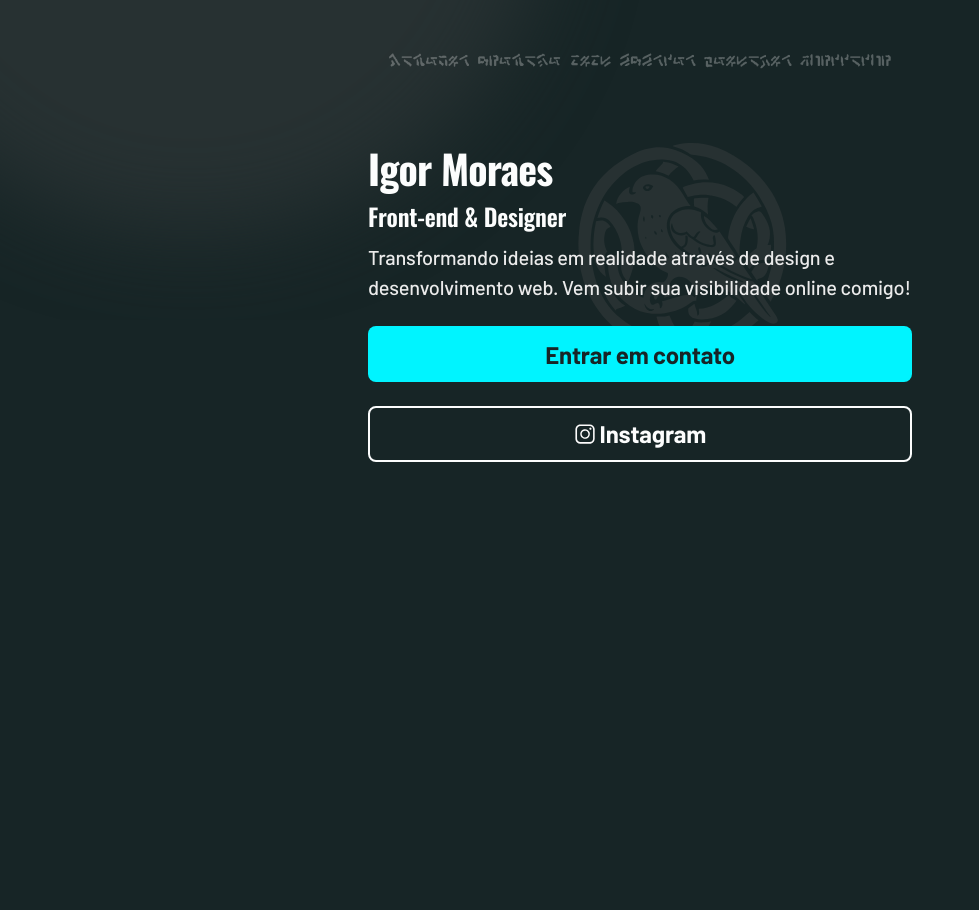
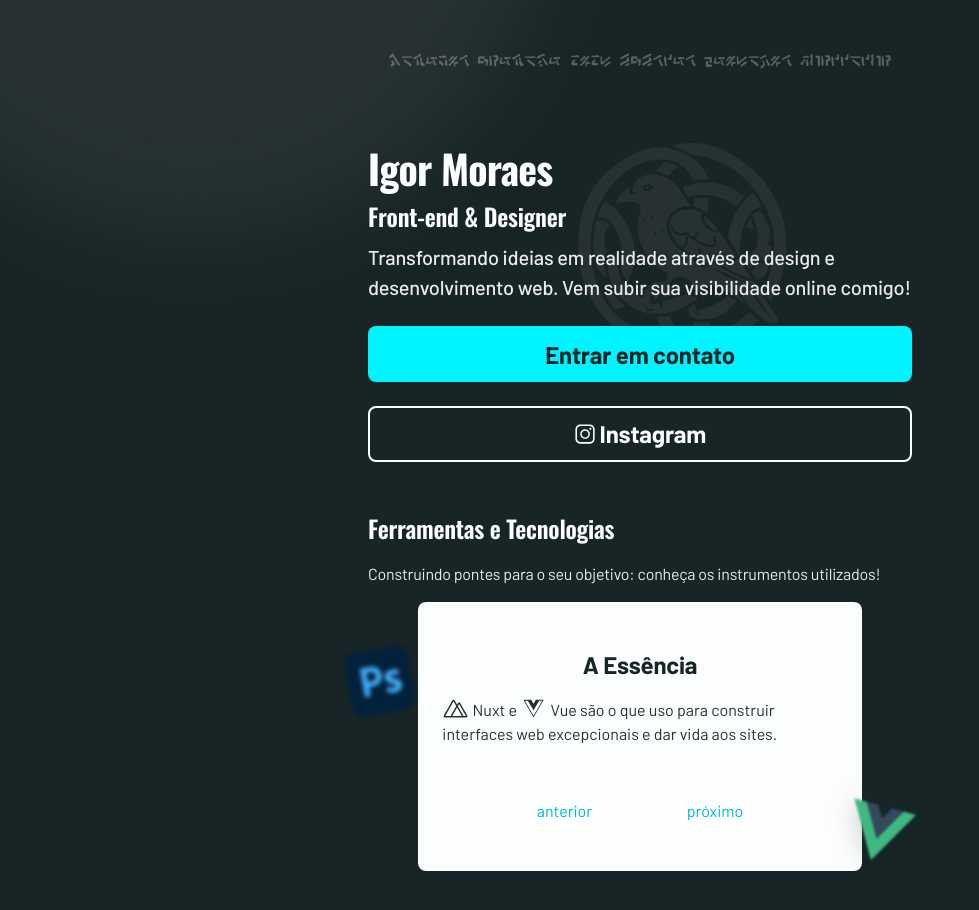
Before and after one commit to IgorFerreiraMoraes/portfolio, a Vue app: page / in a window 1280 px wide. Shown: the top 910 px of the page, without its empty margins (0-979 px from the left). Before the commit the page ends 800 px from the top, so only its background shows below. Built offline with nearby package versions, Linux system fonts and the light colour scheme.

Commit message:
Cria seção de tecnologias utilizadas

```diff
--- a/src/App.vue
+++ b/src/App.vue
@@ -1,11 +1,13 @@
 <script setup>
 	import SectionHero from './components/SectionHero.vue';
+	import SectionTech from './components/SectionTech.vue';
 </script>
 
 <template>
 	<img class="hero-blur" src="./assets/images/background-blur.svg" alt="" />
 	<main>
 		<SectionHero></SectionHero>
+		<SectionTech></SectionTech>
 	</main>
 </template>
 
--- /dev/null
+++ b/src/components/SectionTech.vue
@@ -0,0 +1,65 @@
+<script setup>
+	import Title from './Title.vue';
+	import TechCard from './TechCard.vue';
+</script>
+<template>
+	<section id="tech">
+		<Title size="medium">Ferramentas e Tecnologias</Title>
+		<p>
+			Construindo pontes para o seu objetivo: conheça os instrumentos
+			utilizados!
+		</p>
+		<img
+			class="float"
+			id="ps"
+			src="../assets/images/tools/floating-photoshop.svg"
+			alt=""
+		/>
+		<TechCard>
+			<template #title>A Essência</template>
+			<template #content>
+				<img
+					src="../assets/images/tools/tool-nuxt.svg"
+					alt="Nuxt logo"
+				/>
+				Nuxt e
+				<img src="../assets/images/tools/tool-vue.svg" alt="" />
+				Vue são o que uso para construir interfaces web excepcionais e
+				dar vida aos sites.
+			</template>
+		</TechCard>
+		<img
+			class="float"
+			id="vue"
+			src="../assets/images/tools/floating-vue.svg"
+			alt=""
+		/>
+	</section>
+</template>
+<style scoped>
+	section {
+		position: relative;
+	}
+	p {
+		font: var(--body-small);
+		letter-spacing: -0.2px;
+		margin: 1rem 0;
+	}
+	.float {
+		width: 4.25rem;
+		position: absolute;
+	}
+	#ps {
+		top: 38%;
+		left: -4%;
+		transform: rotate(-10.646deg);
+		filter: blur(2px);
+		z-index: -1;
+	}
+	#vue {
+		top: 80%;
+		right: 0;
+		transform: rotate(15deg);
+		filter: blur(1px) drop-shadow(-2px 4px 12px #17252633);
+	}
+</style>
```
